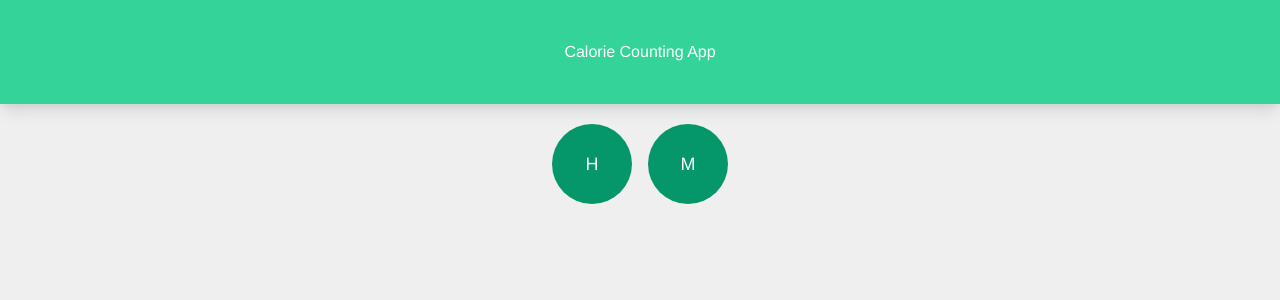
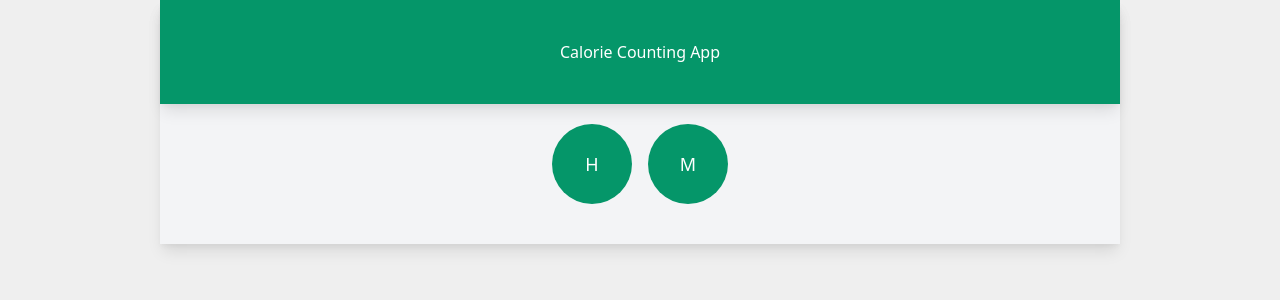
Before and after one commit to HRusby/CalorieCountingApp, a Vue app in the folder calorie-counting/: page / in a window 1280 px wide. Shown: the top 300 px of the page. Built offline with nearby package versions, Linux system fonts and the light colour scheme.

Commit message:
Adding formatting to app and appheader

```diff
--- a/calorie-counting/src/App.vue
+++ b/calorie-counting/src/App.vue
@@ -1,6 +1,6 @@
 <template>
-  <div>
-    <app-header ></app-header>
+  <div class="bg-gray-100 shadow-lg pb-10 mx-40">
+    <app-header></app-header>
     <div v-if="selectedUser === -1">
       <user-selection></user-selection>
     </div>
@@ -31,7 +31,7 @@ export default {
 };
 </script>
 
-<style>
+<style scoped>
 #app {
   font-family: Avenir, Helvetica, Arial, sans-serif;
   -webkit-font-smoothing: antialiased;
--- a/calorie-counting/src/components/AppHeader.vue
+++ b/calorie-counting/src/components/AppHeader.vue
@@ -1,6 +1,6 @@
 <template>
-  <nav class="container mb-5 py-10 bg-green-400 text-white shadow-lg">
-    <span>Calorie Counting App</span>
+  <nav class="flex mb-5 py-10 bg-green-600 text-white shadow-lg">
+    <span class="mx-auto">Calorie Counting App</span>
     <a href='#' class="mx-2" v-if="selectedUser !== -1" @click="unsetUser" title='Change User'>U</a>
     <a href='#' class="mx-2" v-if="selectedMode !== ''" @click="unsetMode" title='Change Mode'>M</a>
   </nav>
```
